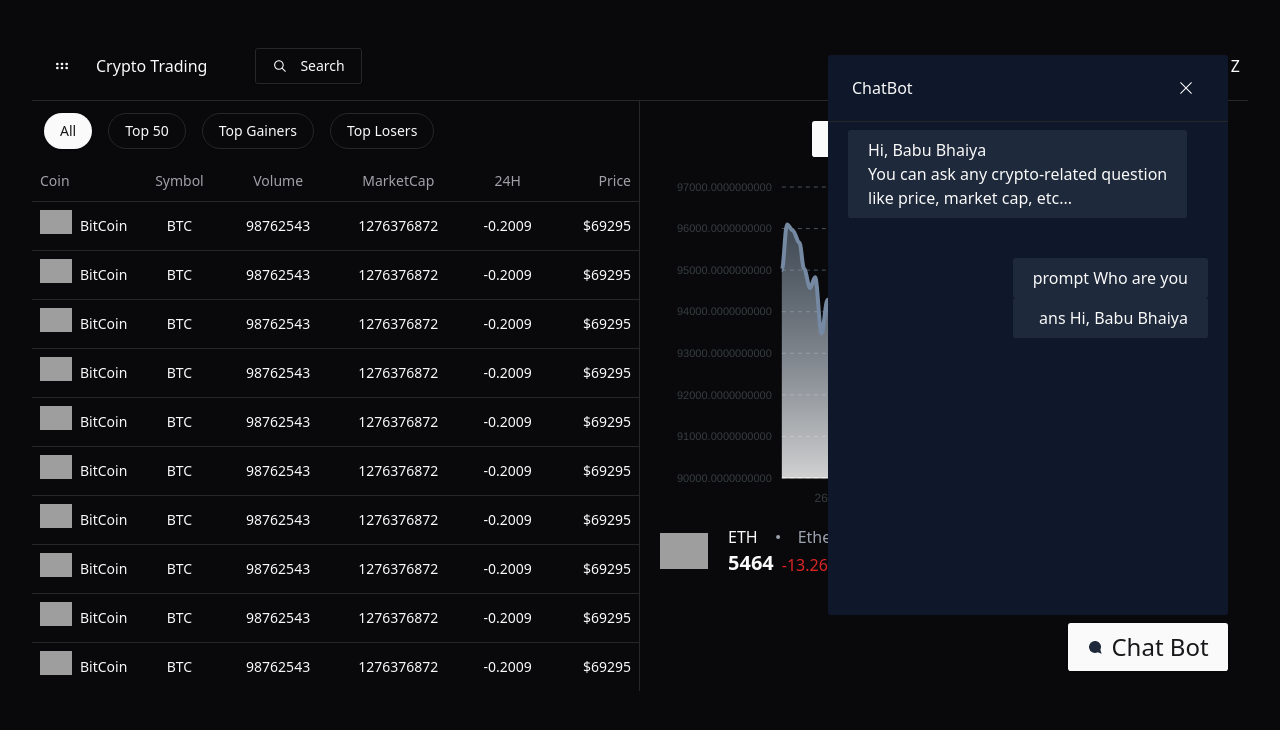
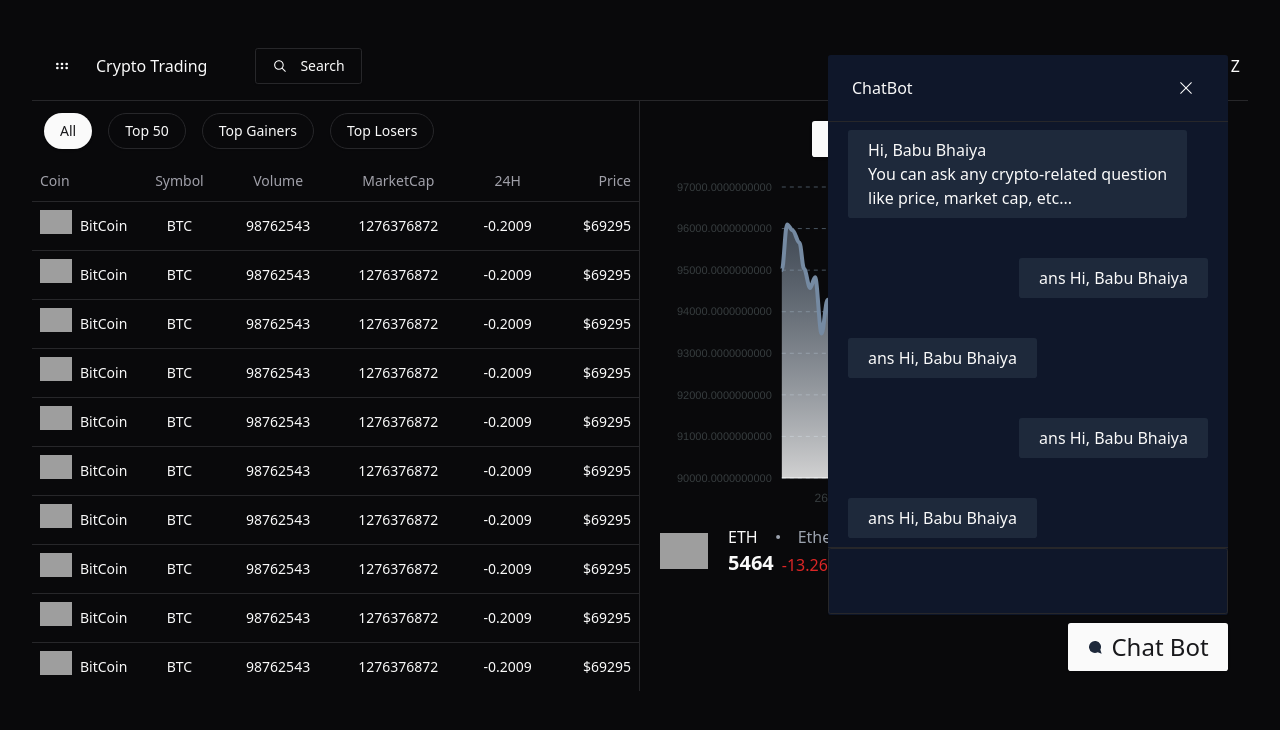
Before and after one commit to Kaushikj14/trading_frontend, a React (Vite) app: page / in a window 1280 px wide. Both pictures are taken after a click on the button "Chat Bot". Shown: the top 730 px of the page. Built offline with nearby package versions, Linux system fonts and the light colour scheme; grey boxes are pictures that could not be loaded.

Commit message:
Added some more functionality in home page and now it is completed.

```diff
--- /dev/null
+++ b/src/components/ui/input.jsx
@@ -0,0 +1,19 @@
+import * as React from "react"
+
+import { cn } from "@/lib/utils"
+
+const Input = React.forwardRef(({ className, type, ...props }, ref) => {
+  return (
+    (<input
+      type={type}
+      className={cn(
+        "flex h-9 w-full rounded-md border border-input bg-transparent px-3 py-1 text-base shadow-sm transition-colors file:border-0 file:bg-transparent file:text-sm file:font-medium file:text-foreground placeholder:text-muted-foreground focus-visible:outline-none focus-visible:ring-1 focus-visible:ring-ring disabled:cursor-not-allowed disabled:opacity-50 md:text-sm",
+        className
+      )}
+      ref={ref}
+      {...props} />)
+  );
+})
+Input.displayName = "Input"
+
+export { Input }
--- a/src/page/Home/Home.jsx
+++ b/src/page/Home/Home.jsx
@@ -3,15 +3,37 @@
 import AssetTable from "./AssetTable";
 import StockChart from "./StockChart";
 import { Avatar, AvatarImage } from "@radix-ui/react-avatar";
-import { CrossIcon, DotIcon, MessageCircle } from "lucide-react";
+import {  DotIcon, MessageCircle } from "lucide-react";
 import { Cross1Icon } from "@radix-ui/react-icons";
+import { Input } from "@/components/ui/input"
+
+
 
 const Home = () => {
   const [category, setCategory] = React.useState("all");
+  const [inputValue,setInputValue] = React.useState(" ");
+  const [isBotRealse,setIsBotRelease] = React.useState(false);
+
+  const handleBotRelease = ()=>{
+    console.log("-----------------------------")
+    setIsBotRelease(!isBotRealse)};
 
   const handleCategory = (value) => {
     setCategory(value);
   };
+
+  const handleChange  = (e) =>{
+    setInputValue(e.target.value)
+  }
+
+  const handleKeyPress = (event) =>{
+        if(event.key=="Enter"){
+            console.log(inputValue);
+
+        }
+
+        setInputValue("")
+  }
 
   return (
     <div className="relative">
@@ -91,10 +113,10 @@
 
       <section className="absolute bottom-5 right-5 z-40 flex flex-col justify-end items-end gap-2">
         {/* div for opening chat  */}
-        <div className="rounded-md w-[20rem] md:w-[25rem] lg:[25rem] h-[70vh] bg-slate-900">
+        {isBotRealse && <div className="rounded-md w-[20rem] md:w-[25rem] lg:[25rem] h-[70vh] bg-slate-900">
           <div className="flex justify-between items-center border-b px-6 h-[12%]">
             <p>ChatBot</p>
-            <Button variant="ghost" size="icon">
+            <Button onClick = {handleBotRelease} variant="ghost" size="icon">
               <Cross1Icon />
             </Button>
           </div>
@@ -108,22 +130,37 @@
               </div>
             </div>
 
-            <div className={`${true ? "self-end" : "self-start"} pb-5 w-auto`}>
+            {[1, 1, 1, 1, 1].map((item, index) => (
+              <div
+                key={index}
+                className={`${
+                  index % 2 == 0 ? "self-end" : "self-start"
+                } pb-5 w-auto`}
+              >
+                {item % 2 == 0 ? (
+                  <div className="justify-end self-end px-5 py-2 rounded-md bg-slate-800 w-auto text-right">
+                    <p>prompt Who are you</p>
+                  </div>
+                ) : (
+                  <div className="justify-end self-end px-5 py-2 rounded-md bg-slate-800 w-auto text-right">
+                    <p>ans Hi, Babu Bhaiya</p>
+                  </div>
+                )}
+              </div>
+            ))}
 
-    <div className='justify-end self-end px-5 py-2 rounded-md bg-slate-800 w-auto text-right'>
-        <p>prompt Who are you</p>
-    </div>
+          </div>
 
-    <div className='justify-end self-end px-5 py-2 rounded-md bg-slate-800 w-auto text-right'>
-        <p>ans Hi, Babu Bhaiya</p>
-    </div>
+            <div className="h-[12%] border-t">
+                    <Input className="w-full h-full order-none outline-none" placeholder="write prompt" onChange={handleChange} value={inputValue} onKeyPress={handleKeyPress}/>
+            </div>
 
-</div>
-          </div>
-        </div>
+        </div>}
 
         <div className="relative w-[10rem] cursor-pointer group">
-          <Button className="w-full h-[3rem] gap-2 items-center">
+          <Button
+          onClick = {handleBotRelease}
+          className="w-full h-[3rem] gap-2 items-center">
             <MessageCircle
               size={30}
               className="fill-[#1e293b] -rotate-90 stroke-none group-hover:fill:[#1a1a1a]"
```
